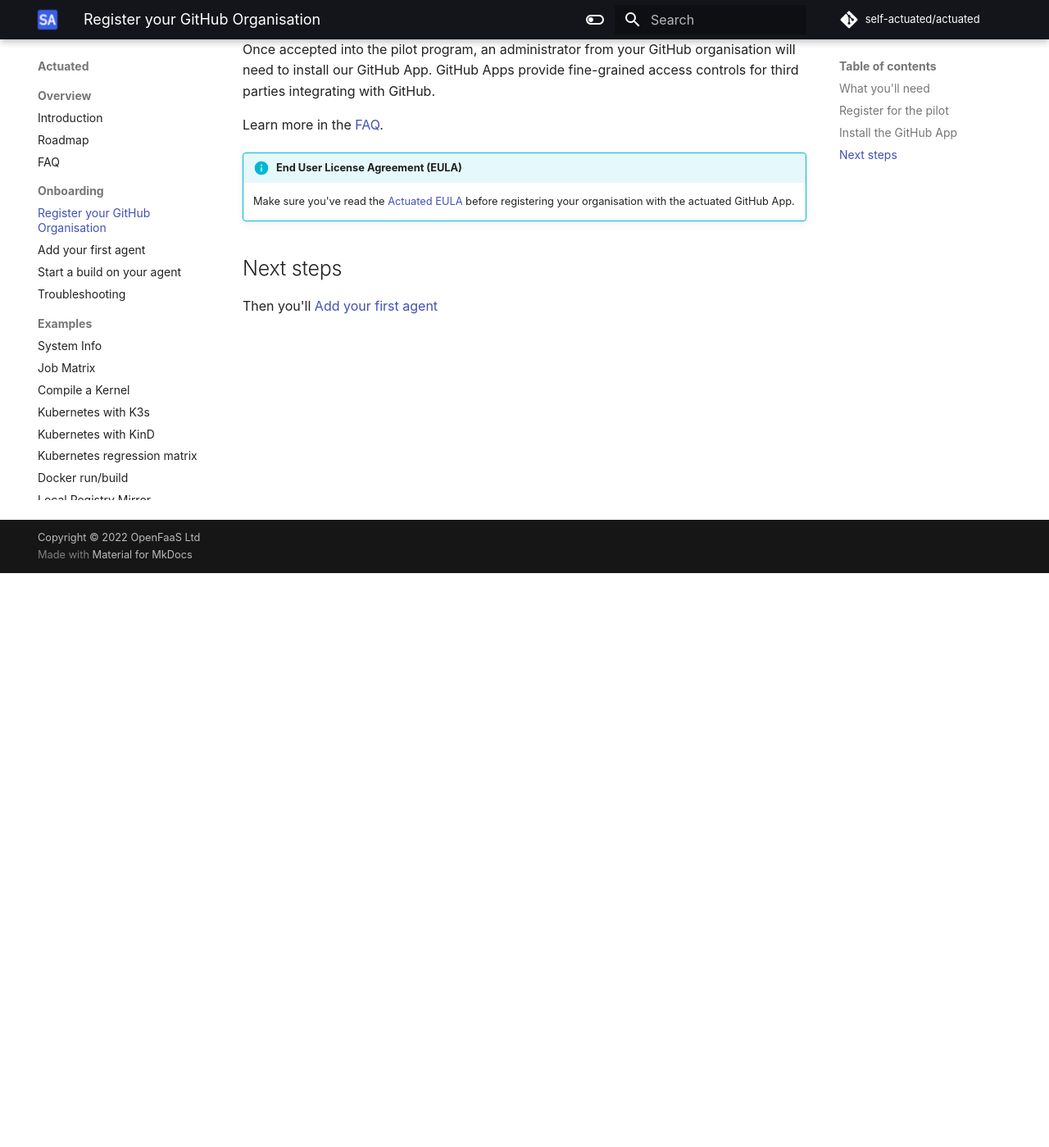
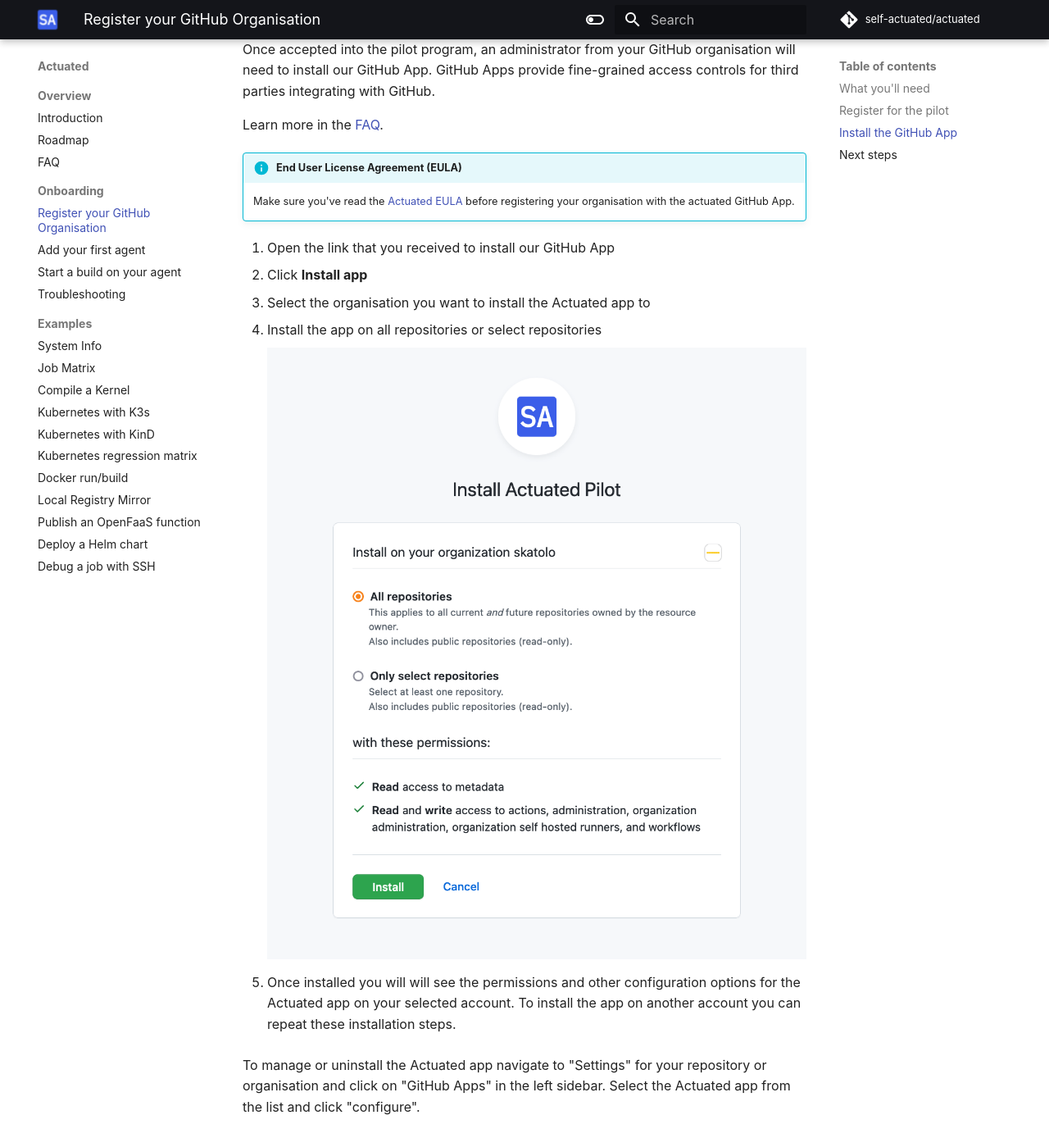
Before and after one commit to welteki/docs.actuated.dev, an MkDocs documentation site: the page built from docs/register.md, in a window 1280 px wide and 1400 px high, scrolled down 701 px. Shown: the whole window at 82% size. Built offline with MkDocs 1.6.1 and Material for MkDocs 9.7.7, drawn with Linux system fonts in a browser that asks for light colours; some web fonts are replaced.

Commit message:
Add github app installation instructions
Signed-off-by: Han Verstraete (OpenFaaS Ltd) <han@openfaas.com>

```diff
--- a/docs/register.md
+++ b/docs/register.md
@@ -24,6 +24,17 @@
 !!! info "End User License Agreement (EULA)"
     Make sure you've read the [Actuated EULA](https://github.com/self-actuated/actuated/blob/master/EULA.md) before registering your organisation with the actuated GitHub App.
 
+1. Open the link that you received to install our GitHub App
+2. Click **Install app**
+3. Select the organisation you want to install the Actuated app to
+4. Install the app on all repositories or select repositories
+
+    ![Install GitHub app](/images/install_github_app.png)
+
+5. Once installed you will will see the permissions and other configuration options for the Actuated app on your selected account. To install the app on another account you can repeat these installation steps.
+
+To manage or uninstall the Actuated app navigate to "Settings" for your repository or organisation and click on "GitHub Apps" in the left sidebar. Select the Actuated app from the list and click "configure".
+
 ## Next steps
 
 Then you'll [Add your first agent](add-agent.md)
```
Also changed, not shown: docs/images/install_github_app.png (added).
